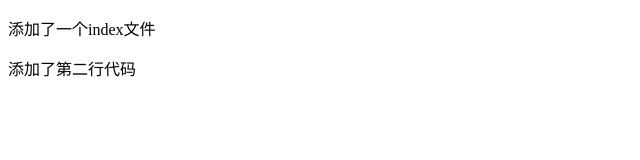
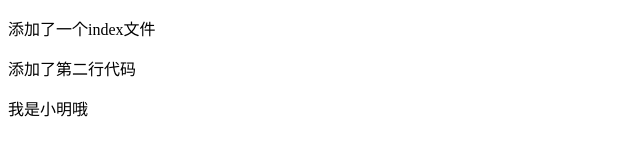
Before and after one commit to lifangzhan/jd_demo, a plain HTML site: page test.html in a window 1280 px wide. Shown: the whole page, without its empty margins (0-640 px from the left). Drawn offline with Linux system fonts and the light colour scheme.

Commit message:
添加了一行我是小明

```diff
--- a/test.html
+++ b/test.html
@@ -7,5 +7,7 @@
 <body>
 <p>添加了一个index文件</p>
 <p>添加了第二行代码</p>
+
+<p>我是小明哦</p>
 </body>
 </html>
```
